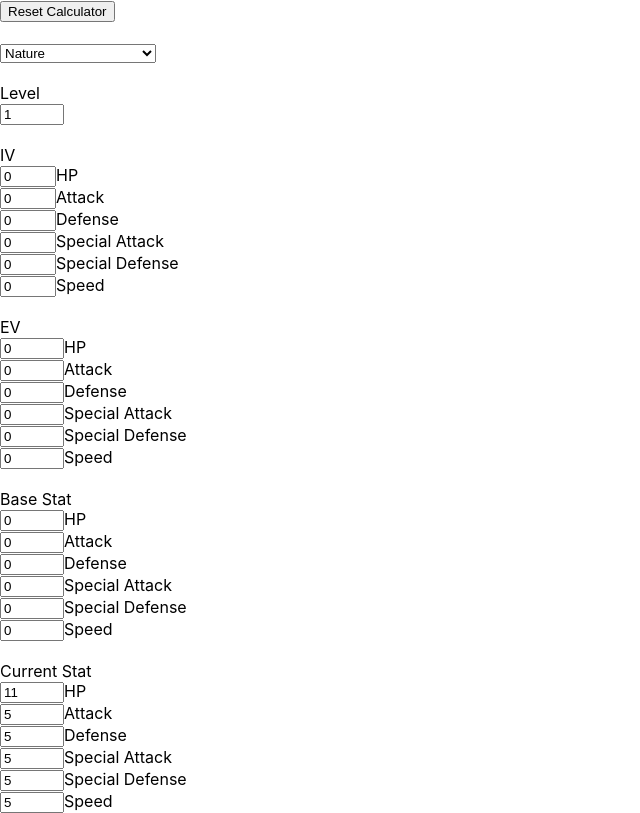
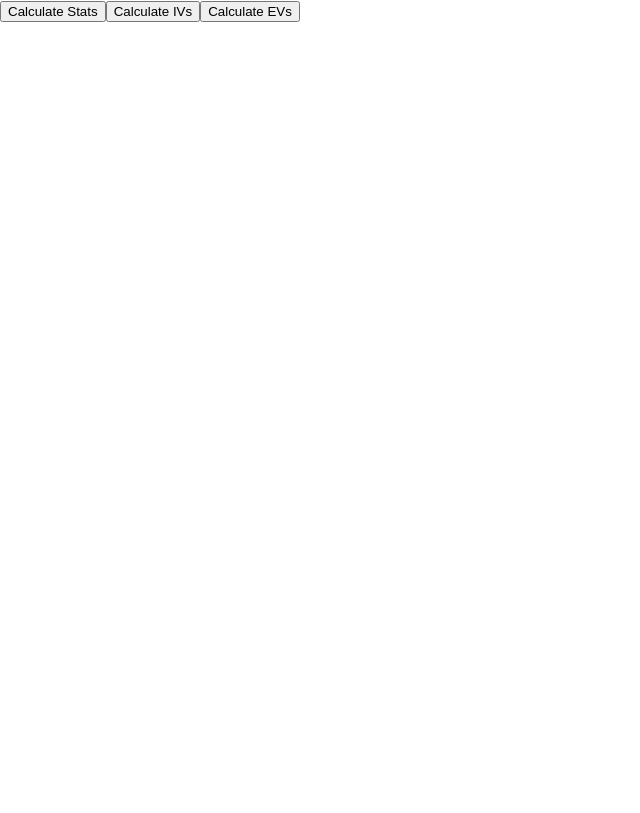
Before and after one commit to d-mcneil/pokemon-calculator, a React (Create React App) app: page / in a window 1280 px wide. Shown: the whole page, without its empty margins (0-640 px from the left). Built offline with nearby package versions, Linux system fonts and the light colour scheme.

Commit message:
Add navigation buttons and implement routes for each calculator

```diff
--- /dev/null
+++ b/src/components/Navigation/Navigation.component.jsx
@@ -0,0 +1,24 @@
+import React from "react";
+import { Link, Outlet } from "react-router-dom";
+import Button from "../Button/Button.component";
+
+import "./Navigation.styles.scss";
+
+const Navigation = () => {
+  return (
+    <div>
+      <Link to={"/current-stat"}>
+        <Button text={"Calculate Stats"} />
+      </Link>
+      <Link to={"/iv"}>
+        <Button text={"Calculate IVs"} />
+      </Link>
+      <Link to={"/ev"}>
+        <Button text={"Calculate EVs"} />
+      </Link>
+      <Outlet />
+    </div>
+  );
+};
+
+export default Navigation;
--- a/src/containers/App.jsx
+++ b/src/containers/App.jsx
@@ -1,3 +1,5 @@
+import { Routes, Route } from "react-router-dom";
+import Navigation from "../components/Navigation/Navigation.component";
 import { FIELD_TYPE } from "../constantsNonRedux";
 import Calculator from "./Calculator.container";
 
@@ -17,7 +19,25 @@ const App = () => {
           <div className="calculator-field"></div>
         </div>
       </div> */}
-      <Calculator calculatedFieldType={FIELD_TYPE.currentStat} />
+
+      <Routes>
+        <Route path={"/"} element={<Navigation />}>
+          <Route
+            element={
+              <Calculator calculatedFieldType={FIELD_TYPE.currentStat} />
+            }
+            path={"current-stat"}
+          />
+          <Route
+            element={<Calculator calculatedFieldType={FIELD_TYPE.ev} />}
+            path={"ev"}
+          />
+          <Route
+            element={<Calculator calculatedFieldType={FIELD_TYPE.iv} />}
+            path={"iv"}
+          />
+        </Route>
+      </Routes>
     </>
   );
 };
--- a/src/functions.js
+++ b/src/functions.js
@@ -59,8 +59,8 @@ const calculateIv = (
     // the second formula is the same, but doing so after incrementing the currentStat by 1, and then subtracting the whole thing by one to achieve the maximum evs for the currentStat
   } else {
     // prettier-ignore
-    // return Math.ceil(((Math.ceil(currentStat / natureModifier) - 5) * 100) / level - 2 * baseStat - ev / 4); // formula is correct for MINIMUM for current inputs
-    return Math.ceil(((Math.ceil(Math.ceil(currentStat + 1) / natureModifier) - 5) * 100) / level - 2 * baseStat - ev / 4) - 1; // formula is correct for MAXIMUM for current inputs
+    return Math.ceil(((Math.ceil(currentStat / natureModifier) - 5) * 100) / level - 2 * baseStat - ev / 4); // formula is correct for MINIMUM for current inputs
+    // return Math.ceil(((Math.ceil(Math.ceil(currentStat + 1) / natureModifier) - 5) * 100) / level - 2 * baseStat - ev / 4) - 1; // formula is correct for MAXIMUM for current inputs
     // the first formula is a reversal of the currentStat formula
     // the second formula is the same, but doing so after incrementing the currentStat by 1, and then subtracting the whole thing by one to achieve the maximum evs for the currentStat
   }
```
Also changed, not shown: src/components/Navigation/Navigation.styles.scss (added).
